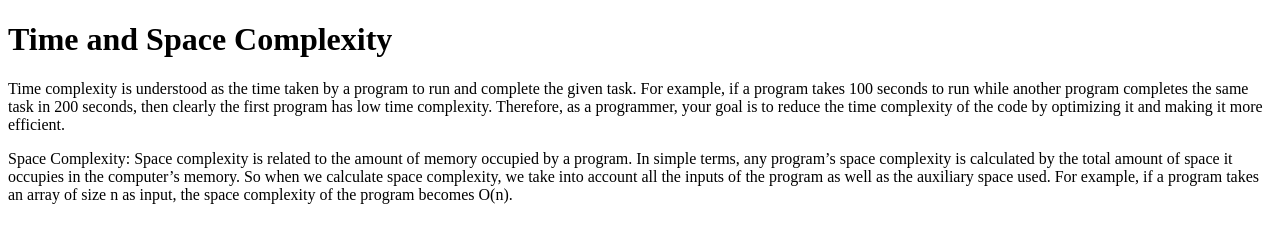
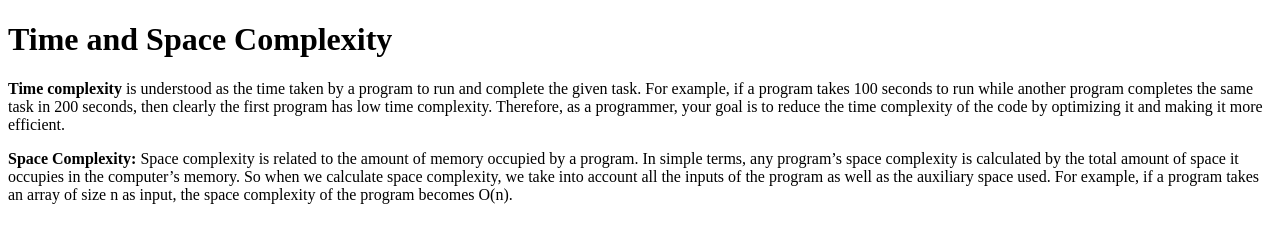
Before and after one commit to acciojob/time-and-space-complexity-shubham07rana, a website: page main.html in a window 1280 px wide. Drawn offline with Linux system fonts and the light colour scheme.

Commit message:
created a submission

```diff
--- a/main.html
+++ b/main.html
@@ -8,8 +8,8 @@
 
 <body>
 	<h1> Time and Space Complexity </h1>
-	<p> Time complexity is understood as the time taken by a program to run and complete the given task. For example, if a program takes 100 seconds to run while another program completes the same task in 200 seconds, then clearly the first program has low time complexity. Therefore, as a programmer, your goal is to reduce the time complexity of the code by optimizing it and making it more efficient.</p>
-	<p>Space Complexity: Space complexity is related to the amount of memory occupied by a program. In simple terms, any program’s space complexity is calculated by the total amount of space it occupies in the computer’s memory. So when we calculate space complexity, we take into account all the inputs of the program as well as the auxiliary space used. For example, if a program takes an array of size n as input, the space complexity of the program becomes O(n).</p>
+	<p> <strong>Time complexity</strong> is understood as the time taken by a program to run and complete the given task. For example, if a program takes 100 seconds to run while another program completes the same task in 200 seconds, then clearly the first program has low time complexity. Therefore, as a programmer, your goal is to reduce the time complexity of the code by optimizing it and making it more efficient.</p>
+	<p><strong>Space Complexity:</strong> Space complexity is related to the amount of memory occupied by a program. In simple terms, any program’s space complexity is calculated by the total amount of space it occupies in the computer’s memory. So when we calculate space complexity, we take into account all the inputs of the program as well as the auxiliary space used. For example, if a program takes an array of size n as input, the space complexity of the program becomes O(n).</p>
 	<!-- the entire body must be written by student -->
     <script type="text/javascript" src="./script.js">
 </script>
```
